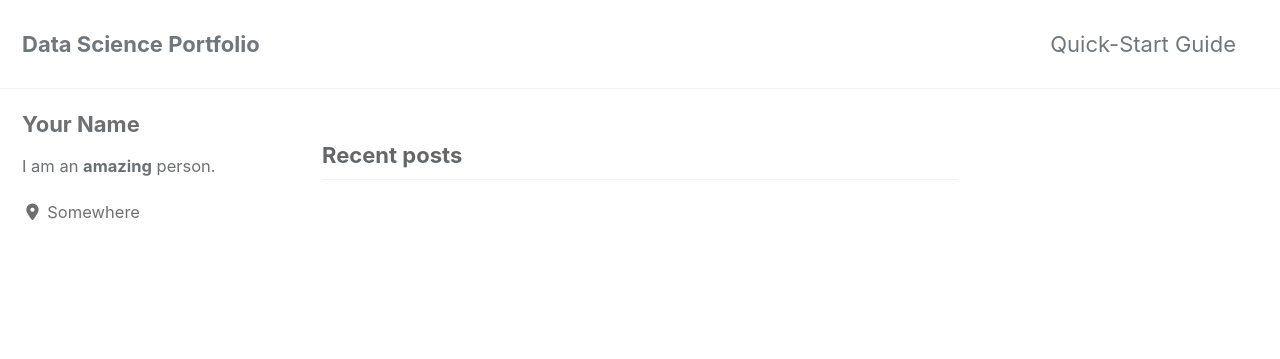
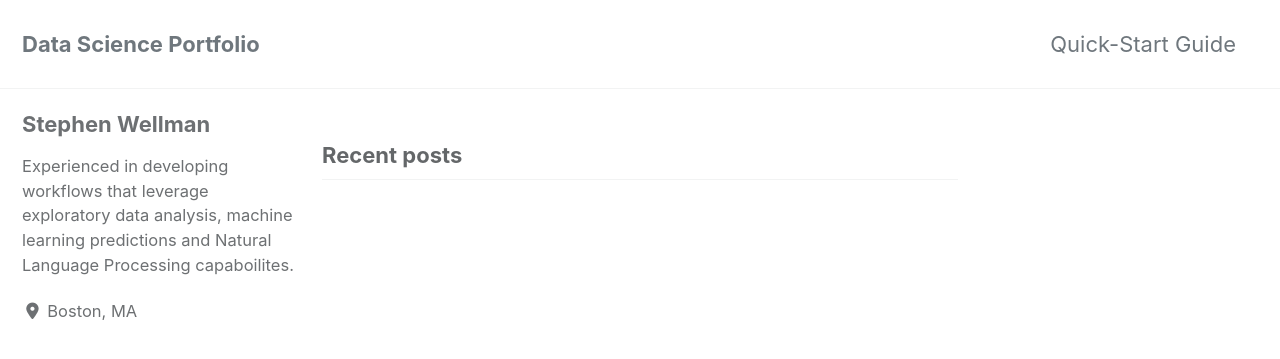
Before and after one commit to SWellDEV0/SWellDEV0.github.io, a Jekyll site: the page built from index.html, in a window 1280 px wide and 900 px high. Shown: the top 359 px of the window. Built offline with Jekyll 4.4.1, drawn with Linux system fonts in a browser that asks for light colours; cached includes are drawn as plain includes; nearby versions of some CDN libraries; the list of posts is cut into pages by our own code.

Commit message:
bio content

```diff
--- a/_config.yml
+++ b/_config.yml
@@ -20,7 +20,7 @@ title                    : "Data Science Portfolio"
 title_separator          : "-"
 subtitle                 : # site tagline that appears below site title in masthead
 name                     : "Stephen Wellman"
-description              : "An amazing website."
+description              : "Passionate about leveraging data to allow entreprenuers and corporations to expand product offerings and improve their operations. "
 url                      : # the base hostname & protocol for your site e.g. "https://mmistakes.github.io"
 baseurl                  : # the subpath of your site, e.g. "/blog"
 repository               : # GitHub username/repo-name e.g. "mmistakes/minimal-mistakes"
@@ -93,10 +93,10 @@ analytics:
 
 # Site Author
 author:
-  name             : "Your Name"
+  name             : "Stephen Wellman"
   avatar           : # path of avatar image, e.g. "/assets/images/bio-photo.jpg"
-  bio              : "I am an **amazing** person."
-  location         : "Somewhere"
+  bio              : "Experienced in developing workflows that leverage exploratory data analysis, machine learning predictions and Natural Language Processing capaboilites."
+  location         : "Boston, MA"
   email            :
   links:
     - label: "Email"
```
